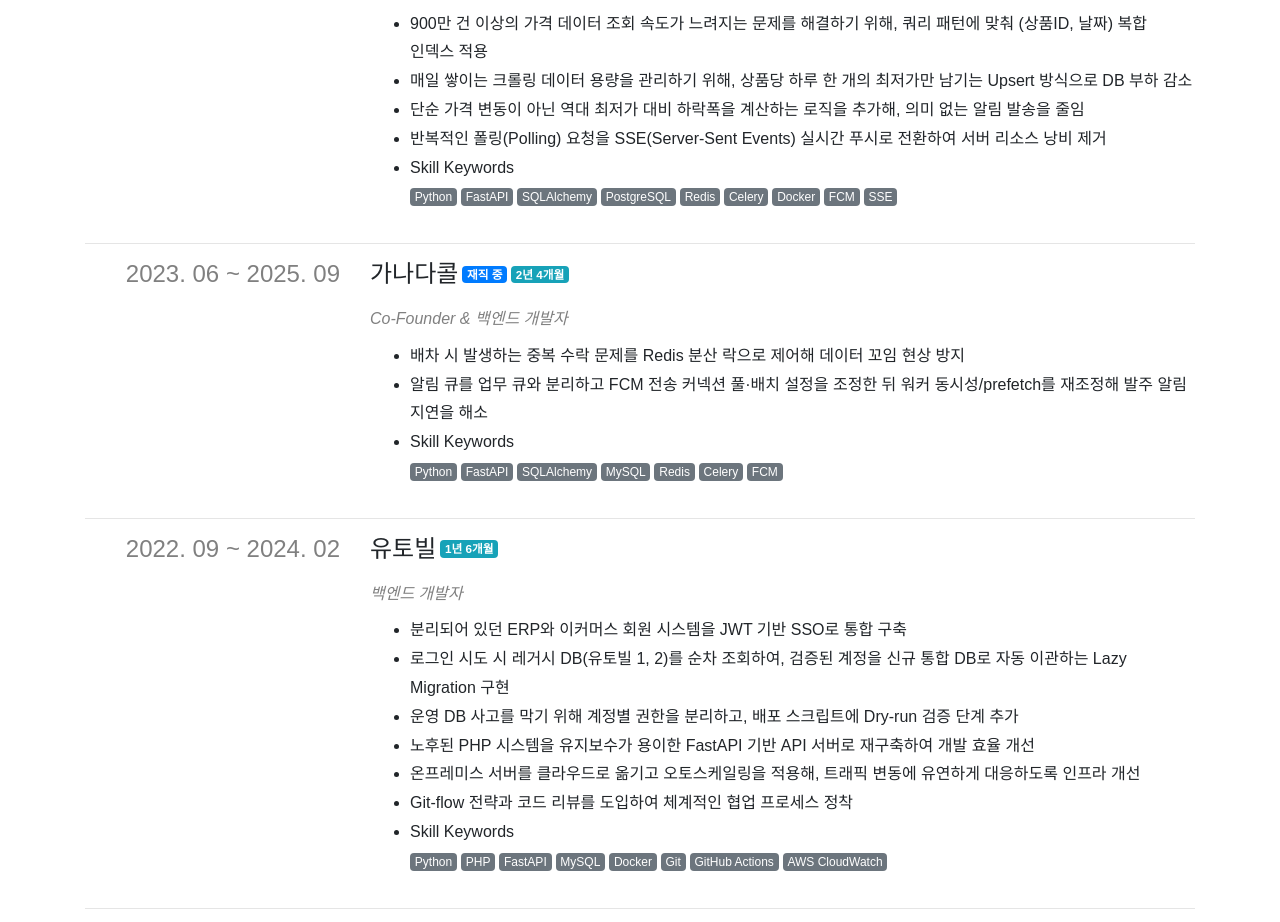
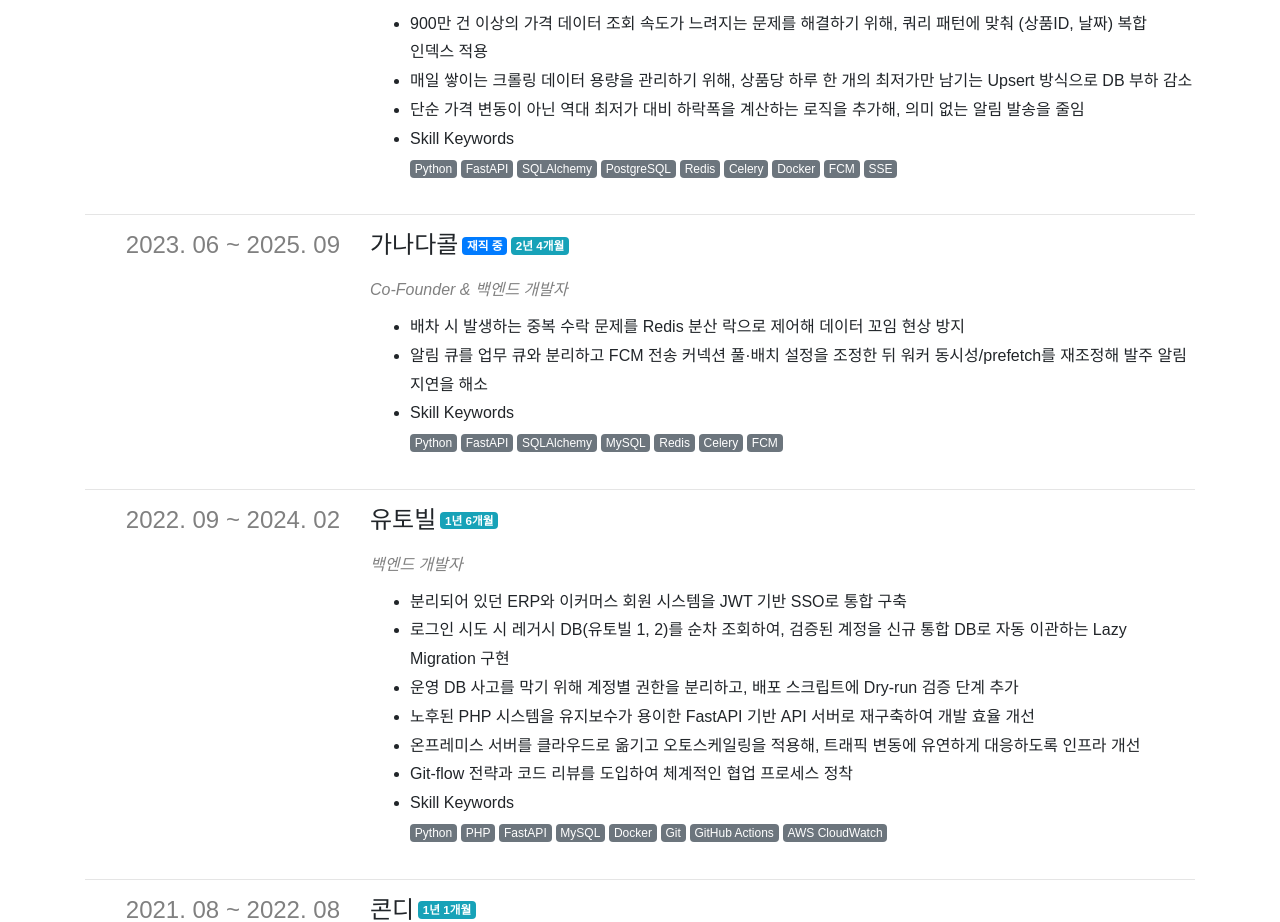
Before and after one commit to yuneast/resume, a Next.js app: page / in a window 1280 px wide. Shown: the part 1560-2482 px from the top of the page. Built offline with nearby package versions, Linux system fonts and the light colour scheme; a web font is replaced by a local one.

Commit message:
Update experience.ts

```diff
--- a/payload/experience.ts
+++ b/payload/experience.ts
@@ -32,7 +32,6 @@
             '900만 건 이상의 가격 데이터 조회 속도가 느려지는 문제를 해결하기 위해, 쿼리 패턴에 맞춰 (상품ID, 날짜) 복합 인덱스 적용',
             '매일 쌓이는 크롤링 데이터 용량을 관리하기 위해, 상품당 하루 한 개의 최저가만 남기는 Upsert 방식으로 DB 부하 감소',
             '단순 가격 변동이 아닌 역대 최저가 대비 하락폭을 계산하는 로직을 추가해, 의미 없는 알림 발송을 줄임',
-            '반복적인 폴링(Polling) 요청을 SSE(Server-Sent Events) 실시간 푸시로 전환하여 서버 리소스 낭비 제거',
           ],
           skillKeywords: [
             'Python', 'FastAPI', 'SQLAlchemy', 'PostgreSQL', 'Redis', 'Celery', 'Docker', 'FCM', 'SSE',
```
